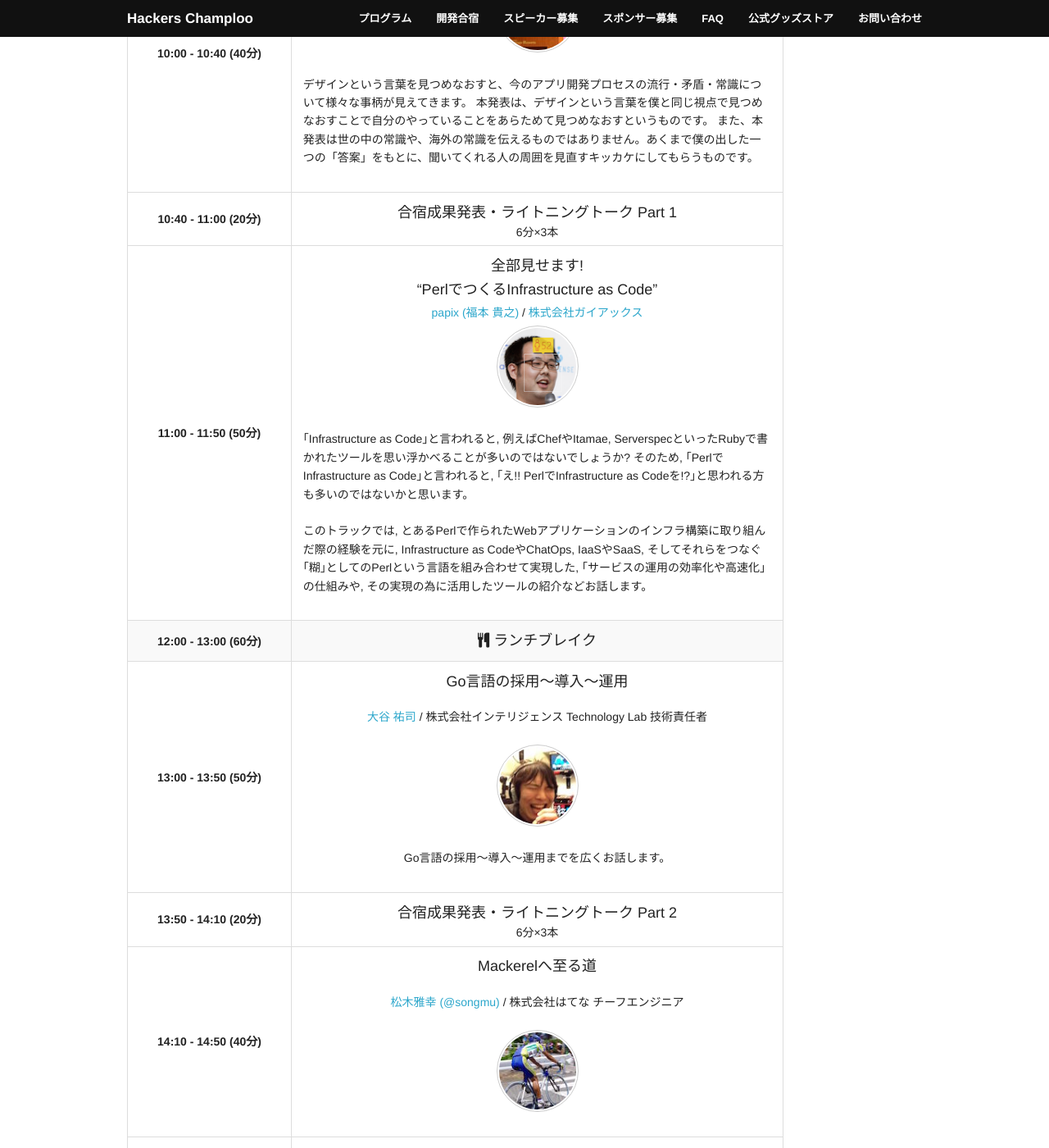
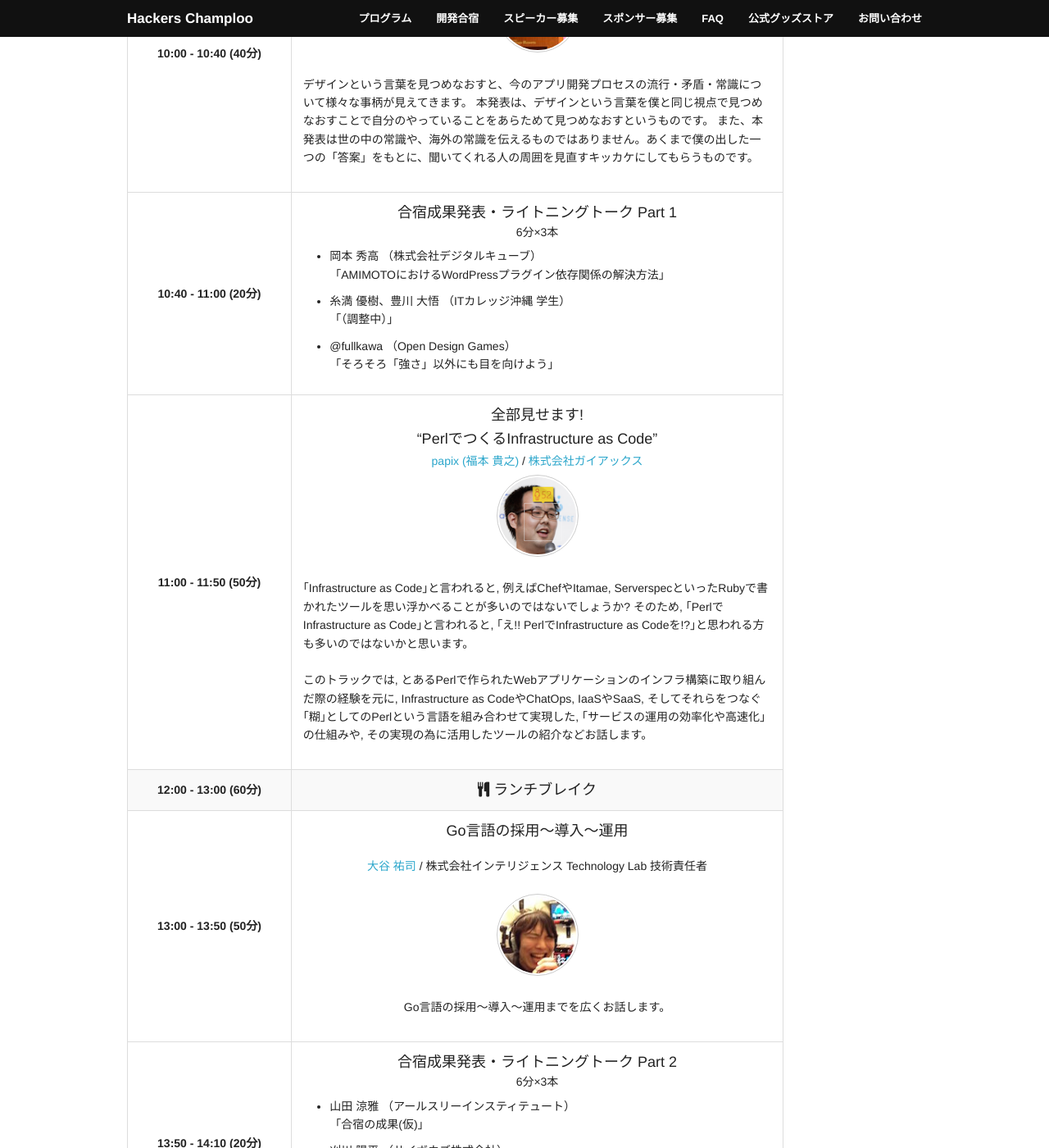
Before and after one commit to hackers-champloo/hackers-champloo.github.io, a Jekyll site: the page built from 2016/program.md, in a window 1280 px wide and 1400 px high, scrolled down 1668 px. Shown: the whole window at 82% size. Built offline with Jekyll 4.4.1, drawn with Linux system fonts in a browser that asks for light colours; nearby versions of some CDN libraries; some of the changed text lies outside the part shown.

Commit message:
LTパート3まで追記

```diff
--- a/2016/program.md
+++ b/2016/program.md
@@ -105,7 +105,14 @@ description: 2016年6月25日(土) 9:50 開始・ＫＢＣ学園 専修学校
       </tr>
       <tr>
         <th>10:40 - 11:00 (20分)</th>
-        <td><p class="track-title">合宿成果発表・ライトニングトーク Part 1</p>6分×3本</td>
+        <td>
+            <p class="track-title">合宿成果発表・ライトニングトーク Part 1</p>6分×3本<br />
+            <ul>
+              <li>岡本 秀高 （株式会社デジタルキューブ）<br />「AMIMOTOにおけるWordPressプラグイン依存関係の解決方法」</li>
+              <li>糸満 優樹、豊川 大悟 （ITカレッジ沖縄 学生）<br />「（調整中）」</li>
+              <li>@fullkawa （Open Design Games） <br />「そろそろ「強さ」以外にも目を向けよう」</li>
+            </ul>
+        </td>
       </tr>
       <tr>
         <th>11:00 - 11:50 (50分)</th>
@@ -142,7 +149,14 @@ description: 2016年6月25日(土) 9:50 開始・ＫＢＣ学園 専修学校
       </tr>
       <tr>
         <th>13:50 - 14:10 (20分)</th>
-        <td><p class="track-title">合宿成果発表・ライトニングトーク Part 2</p>6分×3本</td>
+        <td>
+            <p class="track-title">合宿成果発表・ライトニングトーク Part 2</p>6分×3本<br />
+            <ul>
+              <li>山田 涼雅 （アールスリーインスティテュート）<br />「合宿の成果(仮)」</li>
+              <li>刈川 陽平 （サイボウズ株式会社）<br />「（調整中）」</li>
+              <li>堀家 隆宏 （株式会社デジタルキューブ） <br />「サーバレスアーキテクチャでのユーザダッシュボード開発」</li>
+            </ul>
+        </td>
       </tr>
       <tr>
         <th>14:10 - 14:50 (40分)</th>
@@ -158,7 +172,14 @@ description: 2016年6月25日(土) 9:50 開始・ＫＢＣ学園 専修学校
       </tr>
       <tr>
         <th>14:50 - 15:10 (20分)</th>
-        <td><p class="track-title">合宿成果発表・ライトニングトーク Part 3</p>6分×3本</td>
+        <td>
+            <p class="track-title">合宿成果発表・ライトニングトーク Part 3</p>6分×3本<br />
+            <ul>
+              <li>@yasulab （ヤスラボ）<br />「Railsチュートリアルを支える技術」</li>
+              <li>以下調整中</li>
+            </ul>
+
+        </td>
       </tr>
       <tr class="track-break">
         <th>15:10 - 15:30 (20分)</th>
--- a/css/style.css
+++ b/css/style.css
@@ -111,3 +111,8 @@ img.speaker-photo {
 #schedule table tr.track-break {
     background-color: #F9F9F9;
 }
+#schedule ul li {
+    text-align: left;
+    padding-top: 10px;
+    margin-left: 20px;
+}
```
